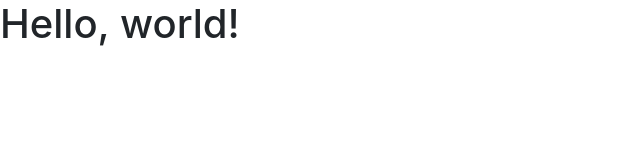
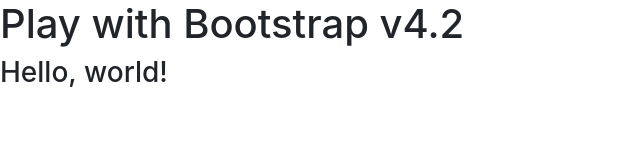
Before and after one commit to arijit83sarkar/bootstrap_demo_4.2, a plain HTML site: page index.html in a window 1280 px wide. Shown: the whole page, without its empty margins (0-640 px from the left). Drawn offline with nearby package versions, Linux system fonts and the light colour scheme.

Commit message:
Update index.html

```diff
--- a/index.html
+++ b/index.html
@@ -11,7 +11,8 @@
     <title>Hello, world!</title>
   </head>
   <body>
-    <h1>Hello, world!</h1>
+    <h1>Play with Bootstrap v4.2</h1>
+    <h3>Hello, world!</h3>
 
     <!-- Optional JavaScript -->
     <!-- jQuery first, then Popper.js, then Bootstrap JS -->
```
